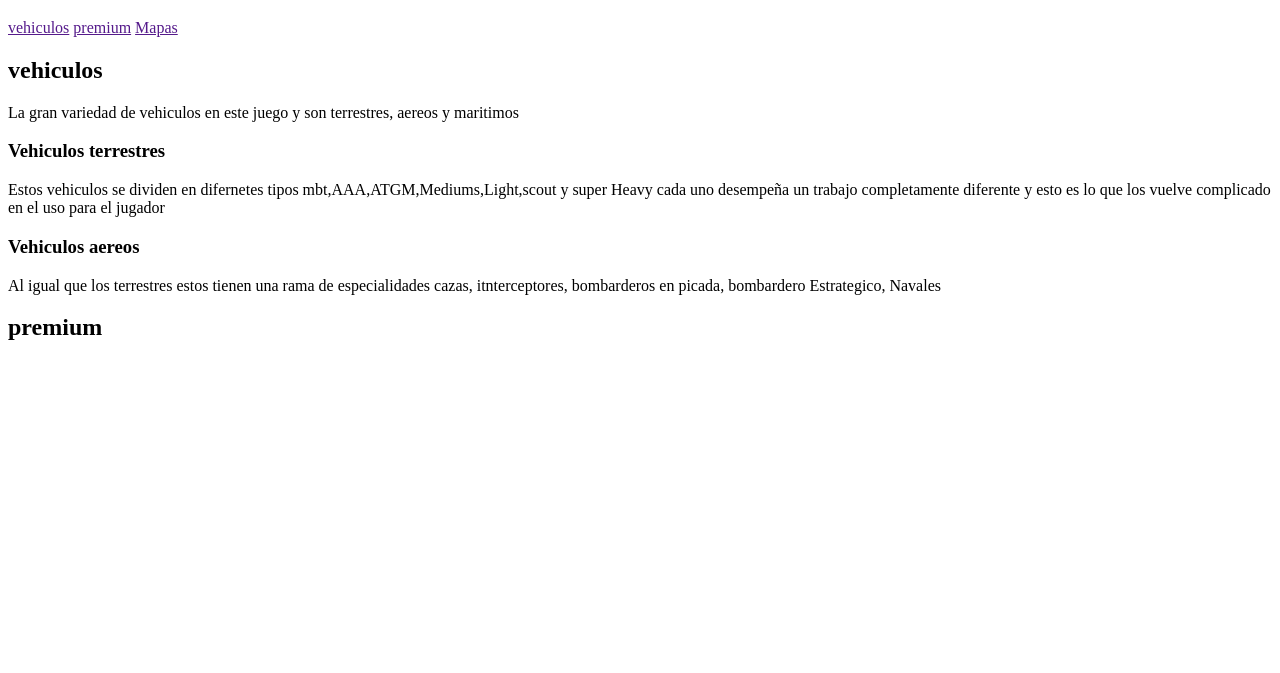
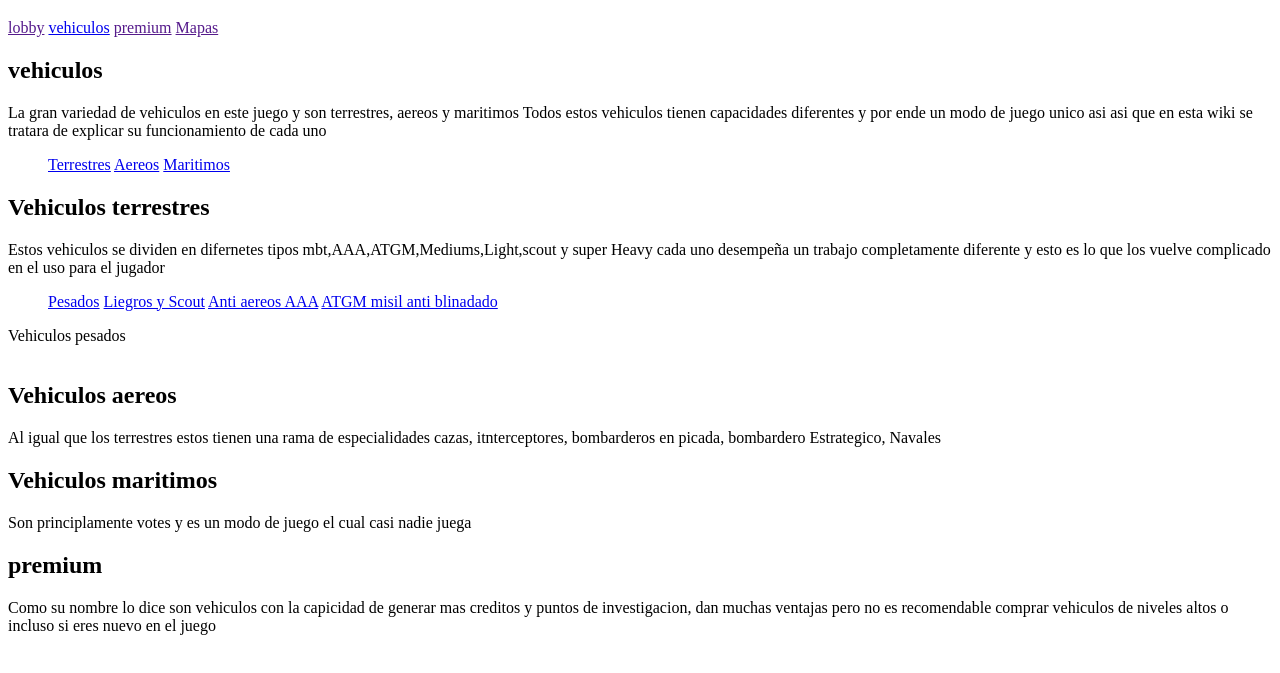
Before and after one commit to PREDAKING300/primerTrabajo, a plain HTML site: page index.html in a window 1280 px wide. Shown: the part 61-734 px from the top of the page. Drawn offline with Linux system fonts and the light colour scheme.

Commit message:
Agregamos enlaces en el menu
Se agregaron enlaces para navegar en las diferentes secciones

```diff
--- a/index.html
+++ b/index.html
@@ -9,19 +9,56 @@
     <header>
         <h1>WIKI de War Thunder</h1>
         <nav>
-            <a href="">vehiculos</a>
+            <a href="">lobby</a>
+            <a href="#vehiculos">vehiculos</a>
             <a href="">premium</a>
             <a href="">Mapas</a>
         </nav>
     </header>
     <main>
-        <h2>vehiculos</h2>
-        <p>La gran variedad de vehiculos en este juego y son terrestres, aereos y maritimos </p>
-        <h3>Vehiculos terrestres</h3>
-        <p>Estos vehiculos se dividen en difernetes tipos mbt,AAA,ATGM,Mediums,Light,scout y super Heavy cada uno desempeña un trabajo completamente diferente y esto es lo que los vuelve complicado en el uso para el jugador</p>
-        <h3>Vehiculos aereos</h3>
+        <h2 id="vehiculos">vehiculos</h2>
+        <p>La gran variedad de vehiculos en este juego y son terrestres, aereos y maritimos
+            Todos estos vehiculos tienen capacidades diferentes y por ende un modo de juego unico asi
+        asi que en esta wiki se tratara de explicar su funcionamiento de cada uno
+    </p>
+<nav>
+    <ul>
+        <il><a href="#TE">Terrestres</a></il>
+        <il><a href="#AE">Aereos</a></il>
+        <il><a href="#Ma">Maritimos</a></il>
+    </ul>
+</nav>
+
+
+
+         <h2 id="TE">Vehiculos terrestres</h2>
+         <p>Estos vehiculos se dividen en difernetes tipos mbt,AAA,ATGM,Mediums,Light,scout y super Heavy cada uno desempeña un trabajo completamente diferente y esto es lo que los vuelve complicado en el uso para el jugador</p>
+         <nav>
+        <ul>
+            <il><a href="#pesado">Pesados</a></il>
+            <il><a href="#liht">Liegros y Scout</a></il>
+            <il><a href="#AAA">Anti aereos AAA</a></il>
+            <il><a href="#camper">ATGM misil anti blinadado</a></il>
+        </ul>
+         </nav>
+
+        <article>Vehiculos pesados</article>
+        <img>
+        <h2>Vehiculos aereos</h2>
+
         <p>Al igual que los terrestres estos tienen una rama de especialidades cazas, itnterceptores, bombarderos en picada, bombardero Estrategico, Navales </p>
+
+        <h2>Vehiculos maritimos</h2>
+
+        <p>Son principlamente votes y es un modo de juego el cual casi nadie juega</p>
+
         <h2>premium</h2>
+
+        <p>Como su nombre lo dice son vehiculos con la capicidad de generar mas creditos y puntos de investigacion, dan muchas ventajas pero no es recomendable comprar vehiculos de niveles altos o incluso si eres nuevo en el juego</p>
+        <side></side>
     </main>
+    <footer>
+
+    </footer>
 </body>
 </html>
```
